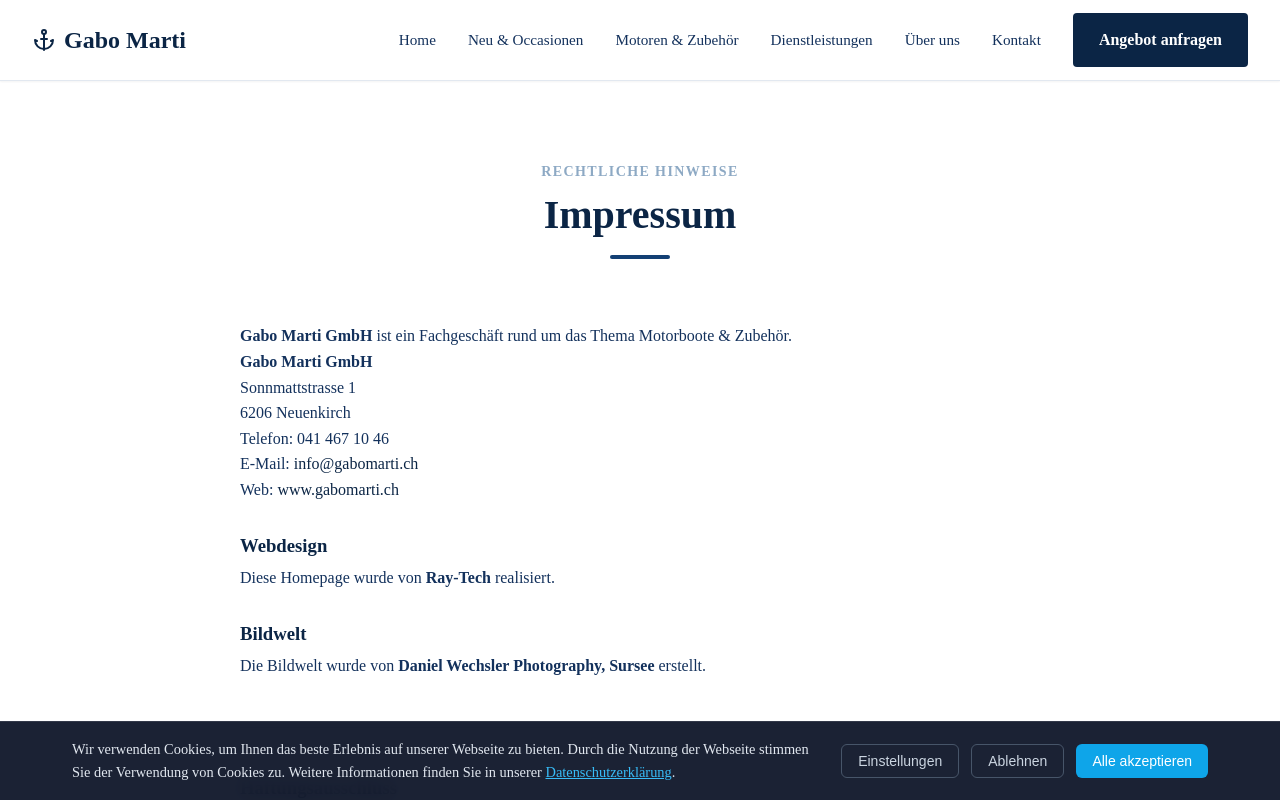
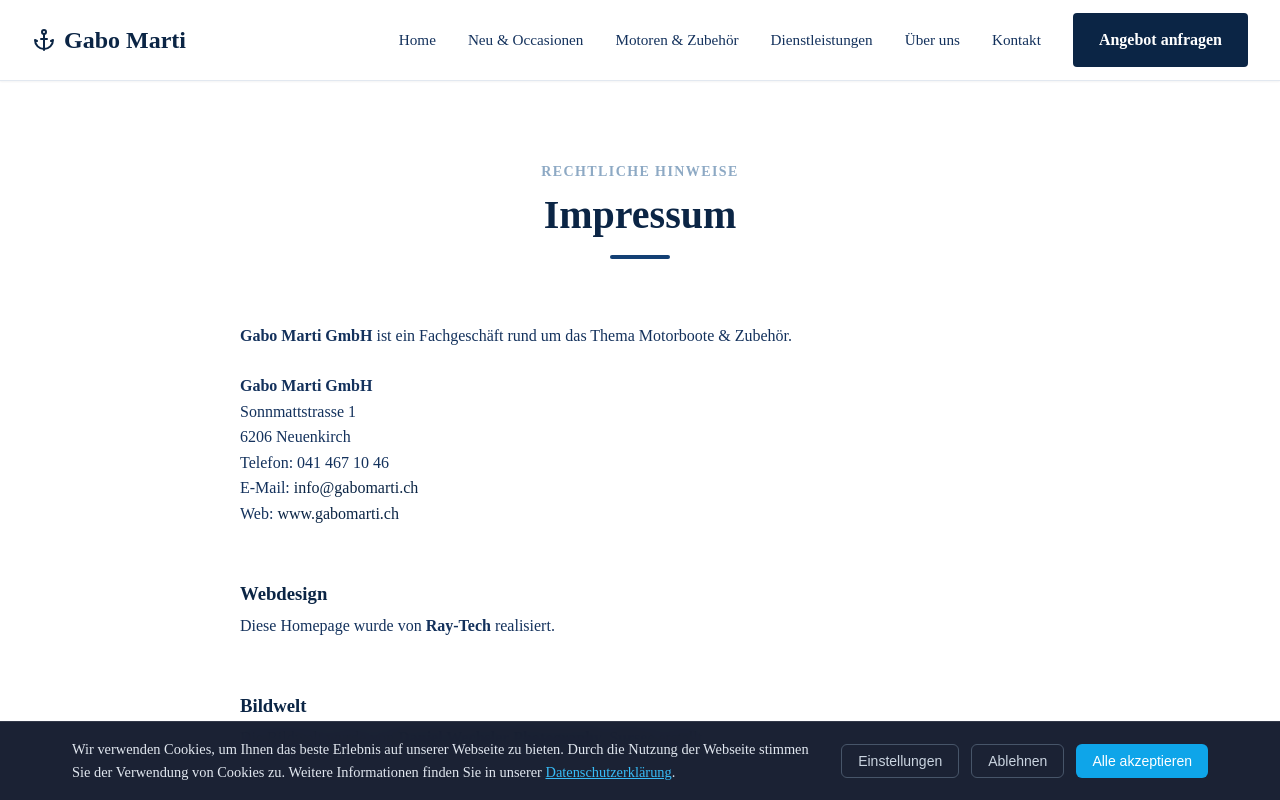
Before and after one commit to raymondgross92/GaboMarti, a Next.js app in the folder gabo-marti-web/: page /impressum in a window 1280 px wide. Shown: the top 800 px of the page. Built offline with nearby package versions, Linux system fonts and the light colour scheme.

Commit message:
Style: Increase paragraph spacing on Impressum page

```diff
--- a/gabo-marti-web/src/app/impressum/page.tsx
+++ b/gabo-marti-web/src/app/impressum/page.tsx
@@ -10,7 +10,7 @@
                 <ScrollAnimation>
                     <SectionHeading title="Impressum" subtitle="Rechtliche Hinweise" />
 
-                    <div className="prose" style={{ maxWidth: '800px', margin: '0 auto', color: 'var(--text)' }}>
+                    <div className="prose" style={{ maxWidth: '800px', margin: '0 auto', color: 'var(--text)', display: 'flex', flexDirection: 'column', gap: '1.5rem' }}>
                         <p>
                             <strong>Gabo Marti GmbH</strong> ist ein Fachgeschäft rund um das Thema Motorboote & Zubehör.
                         </p>
```
